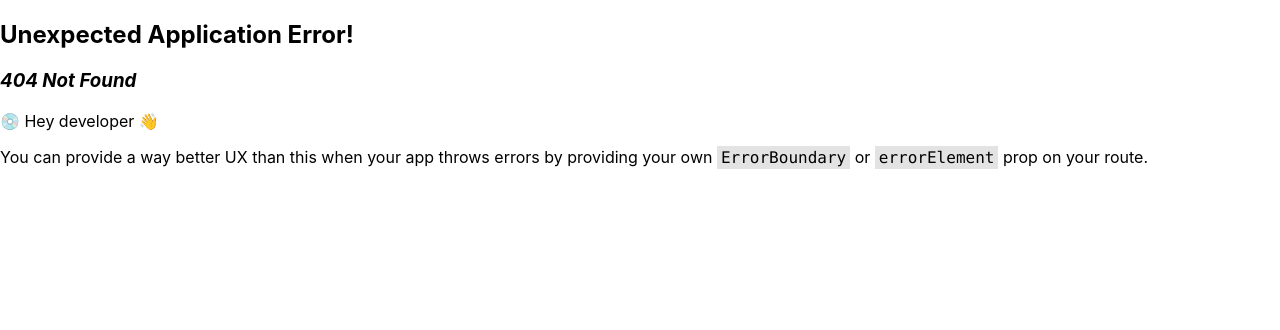
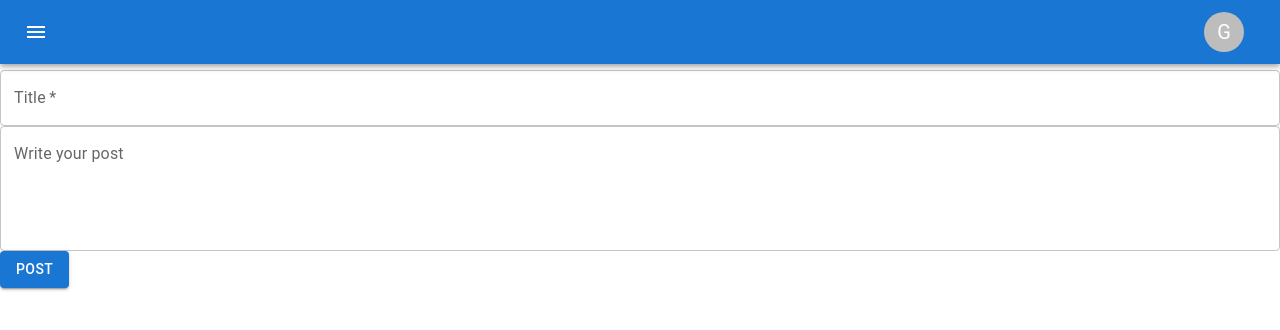
Before and after one commit to Storiaron/QnA-website, a React (Create React App) app in the folder frontend/: page /new/post in a window 1280 px wide. Before the commit this address had no page. Shown: the top 330 px of the page. Built offline with nearby package versions, Linux system fonts and the light colour scheme.

Commit message:
Create a component for adding new posts

```diff
--- a/frontend/src/components/PostCreator.jsx
+++ b/frontend/src/components/PostCreator.jsx
@@ -1,4 +1,56 @@
-function PostCreator(){
-
+import { TextField, Button, Box } from "@mui/material";
+import { useState } from "react";
+function PostCreator() {
+  const [isDisabled, setIsDisabled] = useState(false);
+  const handleSubmit = async (event) => {
+    event.preventDefault();
+    const postData = new FormData(event.currentTarget);
+    fetch("/api/content/post", {
+      method: "POST",
+      headers: {
+        Authorization: localStorage.getItem("token"),
+        "Content-Type": "application/json",
+      },
+      body: JSON.stringify({
+        body: postData.get("body"),
+        title: postData.get("title"),
+        username: localStorage.getItem("username"),
+      }),
+    });
+  };
+  return (
+    <div>
+      <Box component="form" onSubmit={handleSubmit}>
+        <TextField
+          sx={{ marginTop: "6px" }}
+          id="post-title"
+          label="Title"
+          name="title"
+          multiline
+          rows={1}
+          required
+          variant="outlined"
+          fullWidth
+        />
+        <TextField
+          id="post-content"
+          label="Write your post"
+          name="body"
+          multiline
+          rows={4}
+          variant="outlined"
+          fullWidth
+        />
+        <Button
+          variant="contained"
+          color="primary"
+          type="submit"
+          disabled={isDisabled}
+        >
+          Post
+        </Button>
+      </Box>
+    </div>
+  );
 }
 export default PostCreator;
--- a/frontend/src/index.js
+++ b/frontend/src/index.js
@@ -11,6 +11,7 @@ import MainPage from "./components/MainPage";
 import Post from "./components/Post";
 import { ThemeProvider } from "@emotion/react";
 import { createTheme } from "@mui/material/styles";
+import PostCreator from "./components/PostCreator";
 const root = ReactDOM.createRoot(document.getElementById("root"));
 const theme = createTheme();
 const router = createBrowserRouter([
@@ -33,6 +34,10 @@ const router = createBrowserRouter([
       {
         path: "/post/:id",
         element: <Post />
+      },
+      {
+        path: "/new/post",
+        element: <PostCreator />
       }
     ],
   },
```
Also changed, not shown: 1 other file (tests, documents, lock files or other folders).
